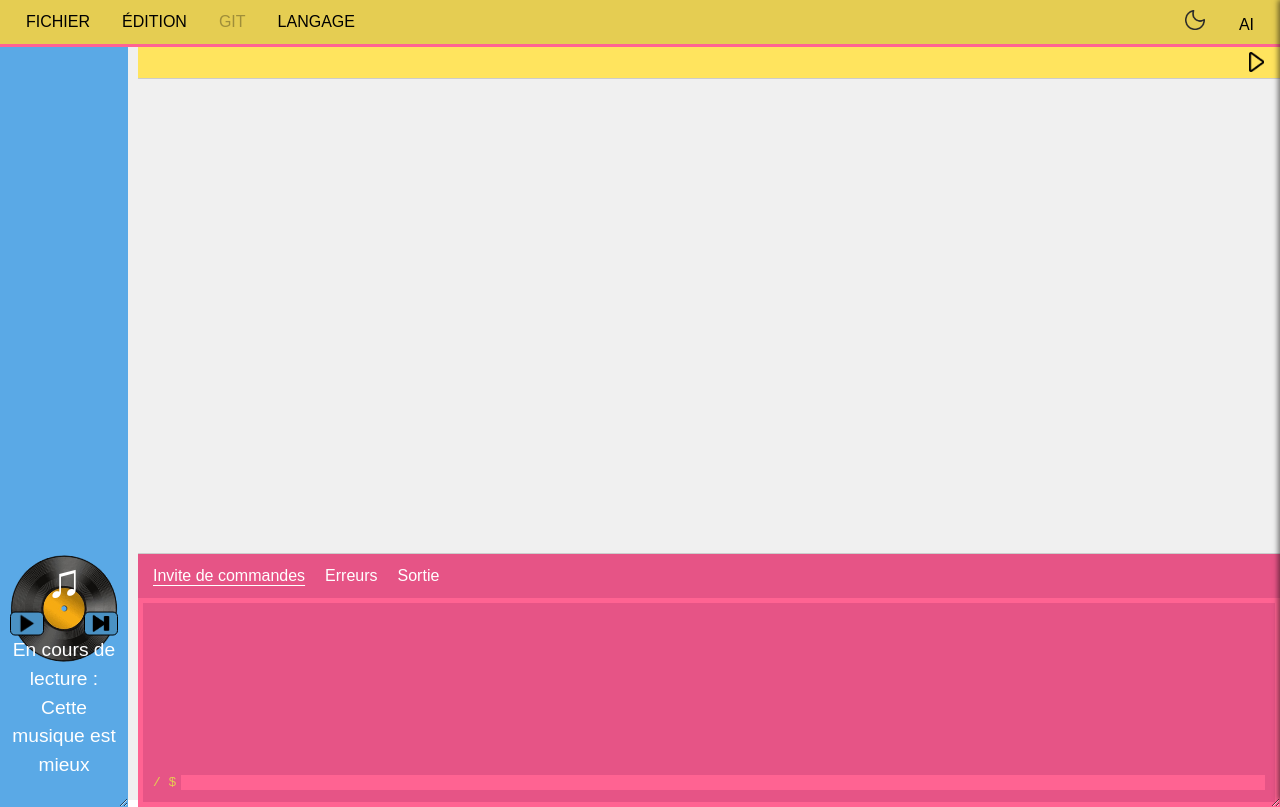
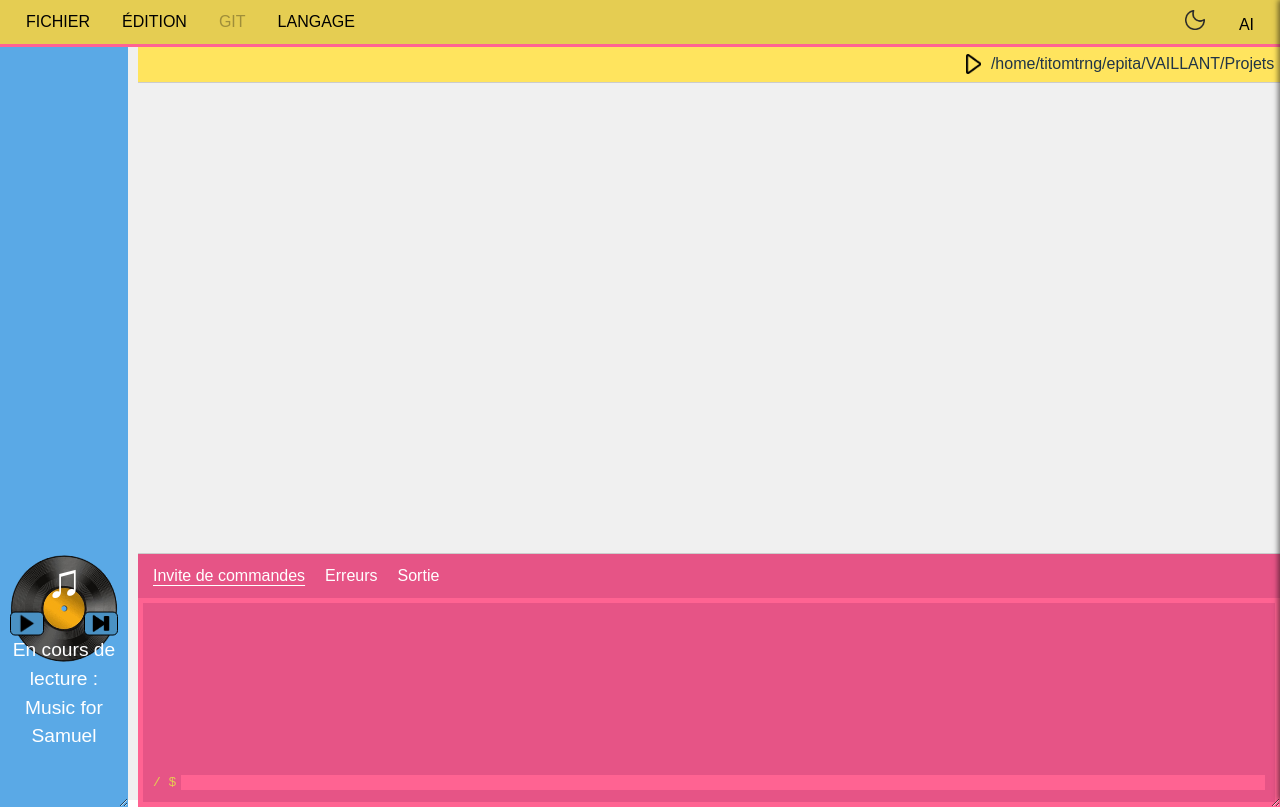
Before and after one commit to AxelLelong1/VAILLANT, a React (Vite) app in the folder VAILLANT/: page / in a window 1280 px wide. Built offline with nearby package versions, Linux system fonts and the light colour scheme; what groq-sdk would draw is missing.

Commit message:
Change heart size, add a music

```diff
--- a/VAILLANT/src/FileBar.tsx
+++ b/VAILLANT/src/FileBar.tsx
@@ -124,13 +124,13 @@ const FileBarComponent: React.FC<FileBarComponentProps> = ({ files, onFileRemove
                         {files.map((file) => (
                         <div id="life-bar" style={{ display: activeFile === file ? 'flex' : 'none', alignItems: 'center' }}>
                             {[...Array(5 - heartsByFile[file] || 0)].map((_, index) => (
-                                <img key={index} src="/ImagesPing/empty-heart.png" alt="Empty Heart" style={{ width: '20px', height: '20px', margin: '0 2px' }} />
+                                <img key={index} src="/ImagesPing/empty-heart.png" alt="Empty Heart" style={{ width: '15px', height: '15px', margin: '0 2px' }} />
                             ))}
                             {[...Array(heartsByFile[file] || 0)].map((_, index) => (
                                 <img key={index} src="/ImagesPing/full-heart.png" alt="Full Heart" style={{ width: '20px', height: '20px', margin: '0 2px' }} />
                             ))}
                         </div>
-                        ))}
+                        ))}/home/titomtrng/epita/VAILLANT/Projets
                     </div>
                 </>
                 <Modal show={showModal} errors={runError} onClose={handleCloseModal} errorcount={errorCount} />
--- a/VAILLANT/src/Music.tsx
+++ b/VAILLANT/src/Music.tsx
@@ -4,7 +4,7 @@ import "../css/music.css"
 import { useTranslation } from 'react-i18next';
 
 const tracks = [
-  { title: 'Cette musique est mieux', file: 'music/IDE2.mp3'},
+  { title: 'Music for Samuel', file: 'music/IDE2.mp3'},
   { title: 'Samuel on t\'aime', file: 'music/IDE.mp3'},
   { title: 'I wanna Dance NCS', file: '/music/PYTI - I Wanna Dance Techno NCS .mp3' },
   { title: 'Only The Fallen NCS', file: '/music/Zeli - Only The Fallen Techno NCS - .mp3' },
```
